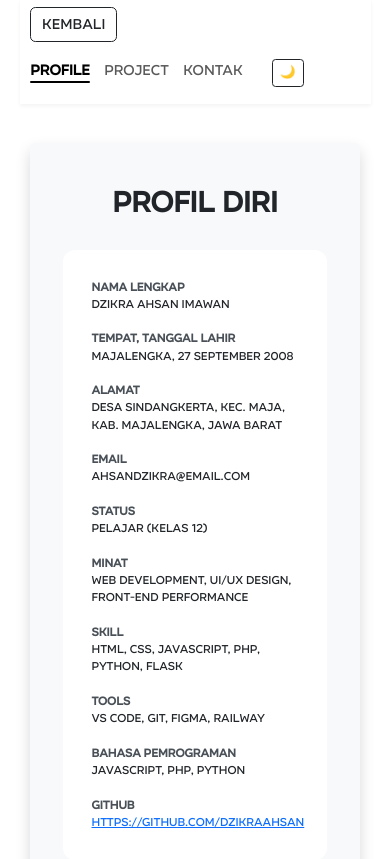
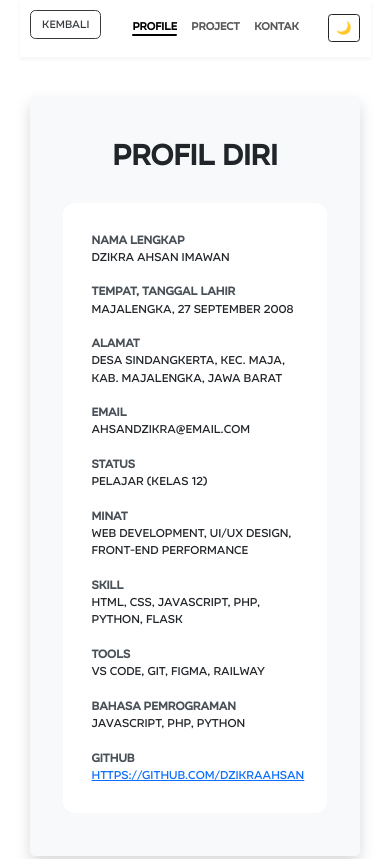
Before and after one commit to Dzikraahsan/Portfolio2, a Flask app: page /profile in a window 390 px wide. Shown: the top 859 px of the page. Run offline with Flask 3, Linux system fonts and the light colour scheme; some libraries are stand-ins or nearby versions.

Commit message:
update responsive code

```diff
--- a/templates/index.html
+++ b/templates/index.html
@@ -221,11 +221,13 @@
 
           .navv {
               font-size: 1.3rem;
+              font-weight: 600;
           }
 
           .atur {
               margin-top: 0.5625rem;
               font-size: 0.75rem;
+              font-weight: 600
           }
 
           .dynamic-btn.e {
@@ -247,7 +249,7 @@
           }
 
           .h2 {
-            font-size: clamp(1.4rem, 4.5vw, 2rem);
+            font-size: clamp(1.7rem, 4.8vw, 2.25rem);
           }
 
           .pe {
--- a/templates/kontak.html
+++ b/templates/kontak.html
@@ -192,6 +192,9 @@
 
             .atur {
                 margin-top: 0.3125rem;
+                font-size: 0.75rem;
+                font-weight: 600;
+                opacity: 90%;
             }
 
             form label,
@@ -202,7 +205,8 @@
             }
 
             .navv {
-                font-size: 0.9rem;
+                font-size: 0.75rem;
+                opacity: 90%;
             }
 
             .pon {
--- a/templates/profile.html
+++ b/templates/profile.html
@@ -273,8 +273,15 @@
         margin-left: 1.25rem;
       }
 
+      .navv {
+        font-size: 0.75rem;
+        opacity: 90%;
+      }
+
       .atur {
         margin-top: 0.3125rem;
+        font-size: 0.75rem;
+        font-weight: 600;
       }
 
       .biodata-grid {
@@ -303,7 +310,7 @@
         <div class="container d-flex justify-content-between align-items-center flex-wrap pon">
 
             <!-- Tombol Kembali -->
-            <a href="{{ url_for('home') }}" class="btn dynamic-btn mb-2 mb-lg-0">Kembali</a>
+            <a href="{{ url_for('home') }}" class="btn dynamic-btn mb-2 mb-lg-0 navv">Kembali</a>
 
             <!-- Navigation Menu -->
             <div class="d-flex align-items-center flex-wrap justify-content-end">
```
Also changed, not shown: templates/project.html (+8 -1 lines).
